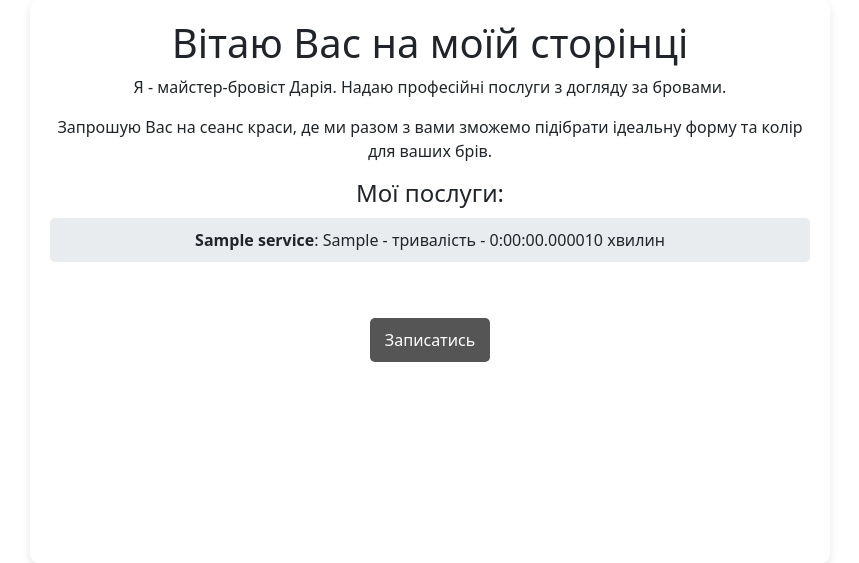
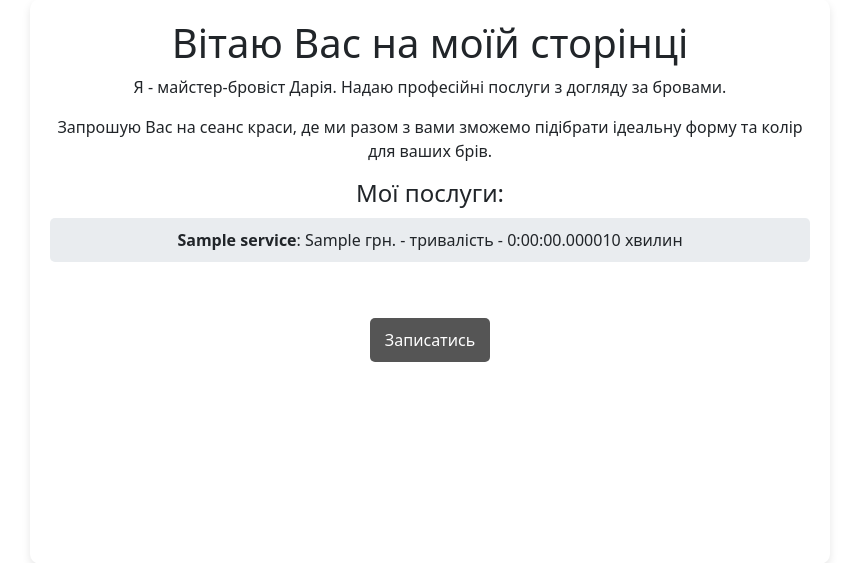
Before and after one commit to Moses-93/Chashurina-brows, a Django app: page / in a window 1280 px wide. Shown: the part 124-687 px from the top of the page, without its empty margins (210-1069 px from the left). Run offline with Django 5.2, Linux system fonts and the light colour scheme; tables that the repository leaves empty hold one stand-in row (values such as "Sample post"); some libraries are stand-ins or nearby versions.

Commit message:
update template

```diff
--- a/main/templates/main/index.html
+++ b/main/templates/main/index.html
@@ -13,7 +13,7 @@
         <ul class="list-unstyled">
             {% for service in services %}
             <li class="service-item">
-                <strong>{{ service.name }}</strong>: {{ service.price }} - тривалість - {{ service.durations }} хвилин
+                <strong>{{ service.name }}</strong>: {{ service.price }} грн. - тривалість - {{ service.durations }} хвилин
             </li>
             {% endfor %}
         </ul>
```
